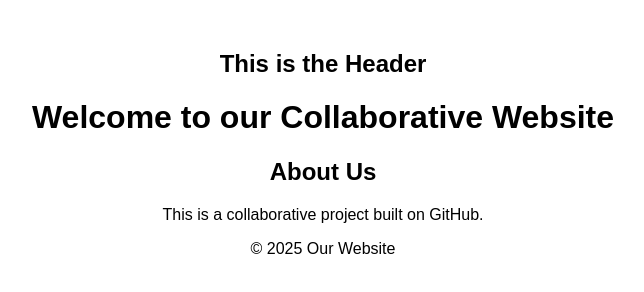
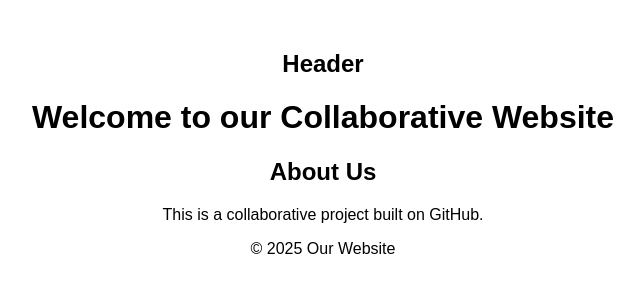
Before and after one commit to Angecalais97/totest, a plain HTML site: page index.html in a window 1280 px wide. Shown: the whole page, without its empty margins (317-961 px from the left). Drawn offline with Linux system fonts and the light colour scheme.

Commit message:
Update index.html

```diff
--- a/index.html
+++ b/index.html
@@ -6,7 +6,7 @@
     <link rel="stylesheet" href="style.css">
 </head>
 <header>
-    <h2>This is the Header </h2>
+    <h2> Header </h2>
 </header>
 <body>
     <h1>Welcome to our Collaborative Website</h1>
```
